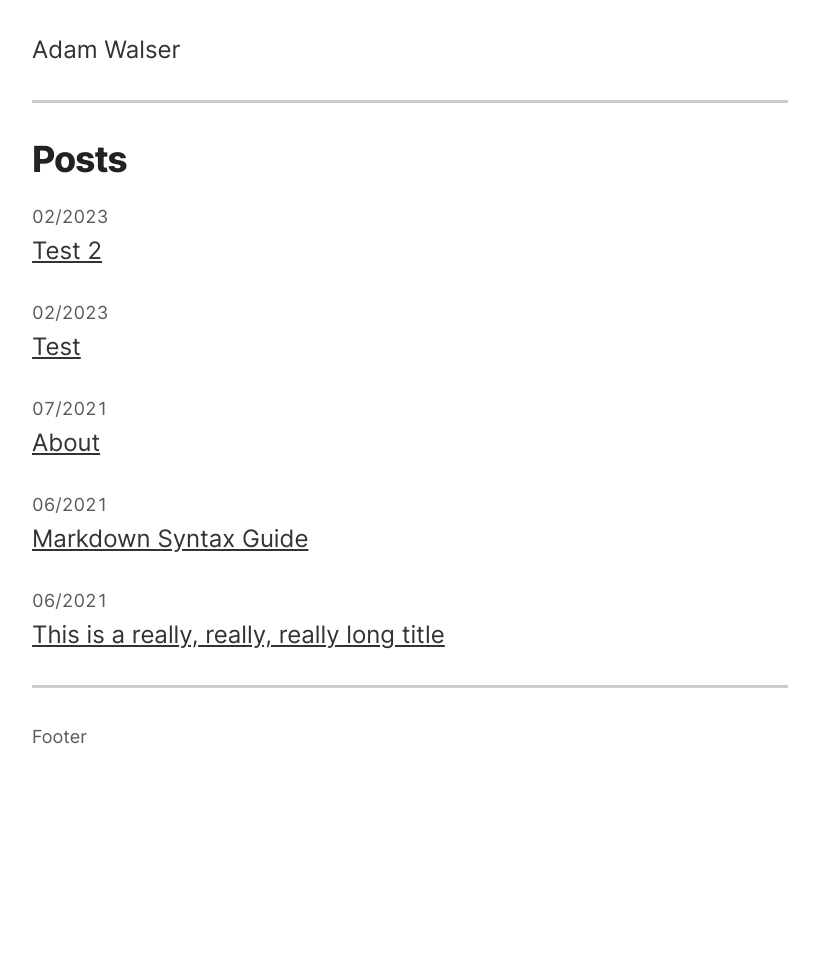
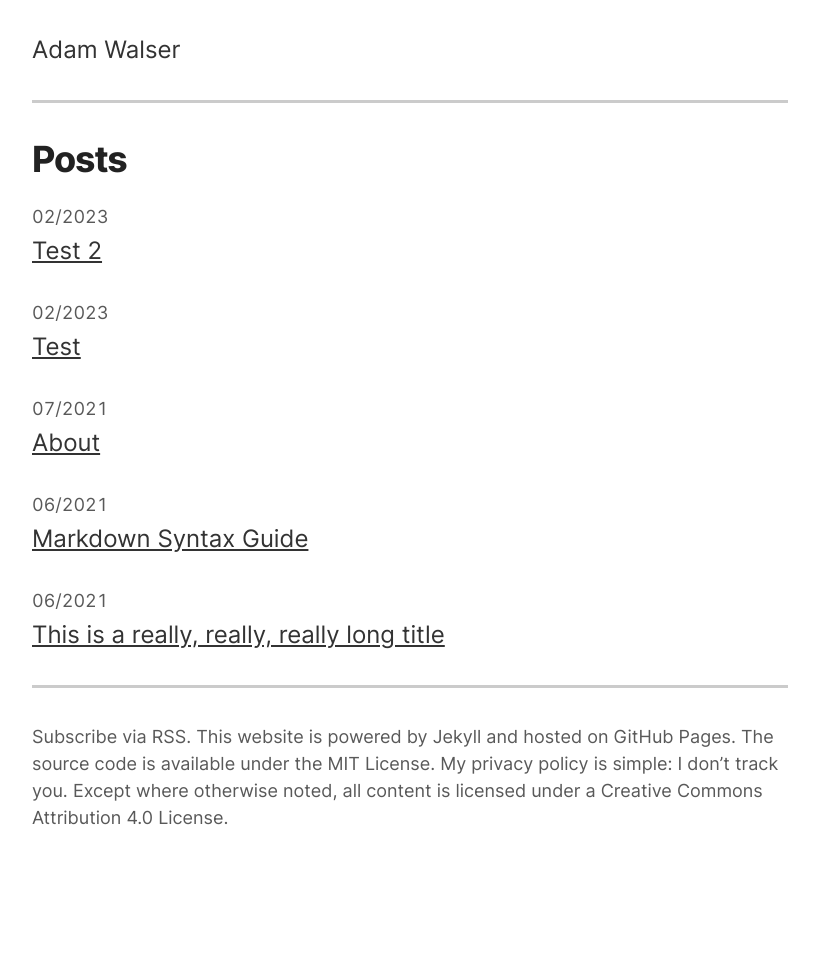
Before and after one commit to ajpwalser/ajpwalser.github.io, a Jekyll site: the page built from index.html, in a window 1280 px wide. Shown: the whole page, without its empty margins (230-1049 px from the left). Built offline with Jekyll 4.4.1, drawn with Linux system fonts in a browser that asks for light colours; before the commit the page ends 900 px from its top, so only the background shows below that.

Commit message:
Update index.html

```diff
--- a/index.html
+++ b/index.html
@@ -18,5 +18,5 @@
 </div>
 <hr>
 <footer>
-<p class="accent">Footer</p>
+<p class="accent">Subscribe via RSS. This website is powered by Jekyll and hosted on GitHub Pages. The source code is available under the MIT License. My privacy policy is simple: I don’t track you. Except where otherwise noted, all content is licensed under a Creative Commons Attribution 4.0 License.</p>
 </footer>
```
